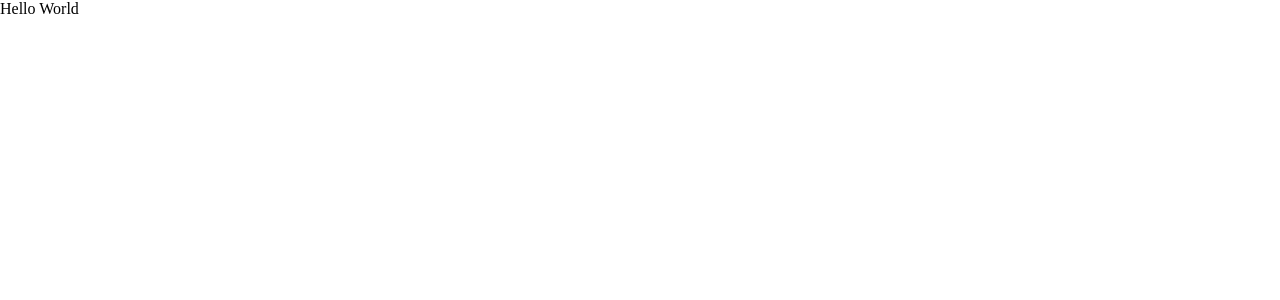
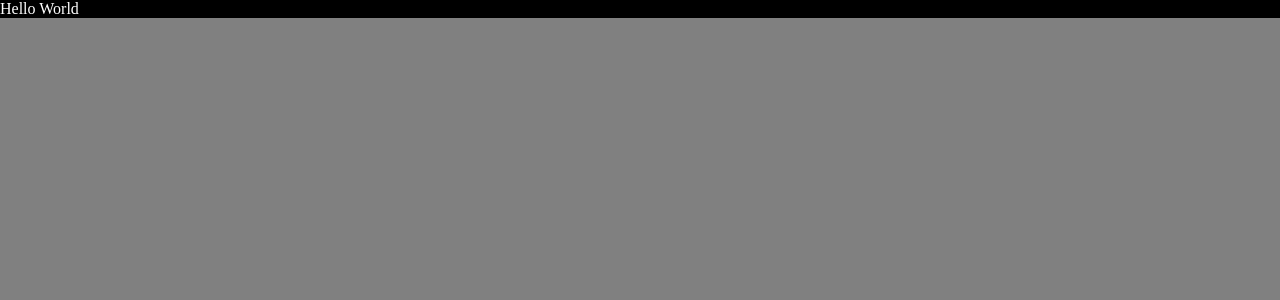
Before and after one commit to TheDa21crj/attendance-fronend, a React (Vite) app: page / in a window 1280 px wide. Shown: the top 300 px of the page. Built offline with nearby package versions, Linux system fonts and the light colour scheme.

Commit message:
Update index.css

```diff
--- a/src/index.css
+++ b/src/index.css
@@ -8,11 +8,14 @@ body {
   display: flex;
   justify-content: center;
   align-items: center;
+  background-color: grey;
 }
 
 #root {
   width: 100%;
   max-width: 1700px;
+  background-color: #000;
+  color: #fff;
 }
 
 .LinkStyle {
```
